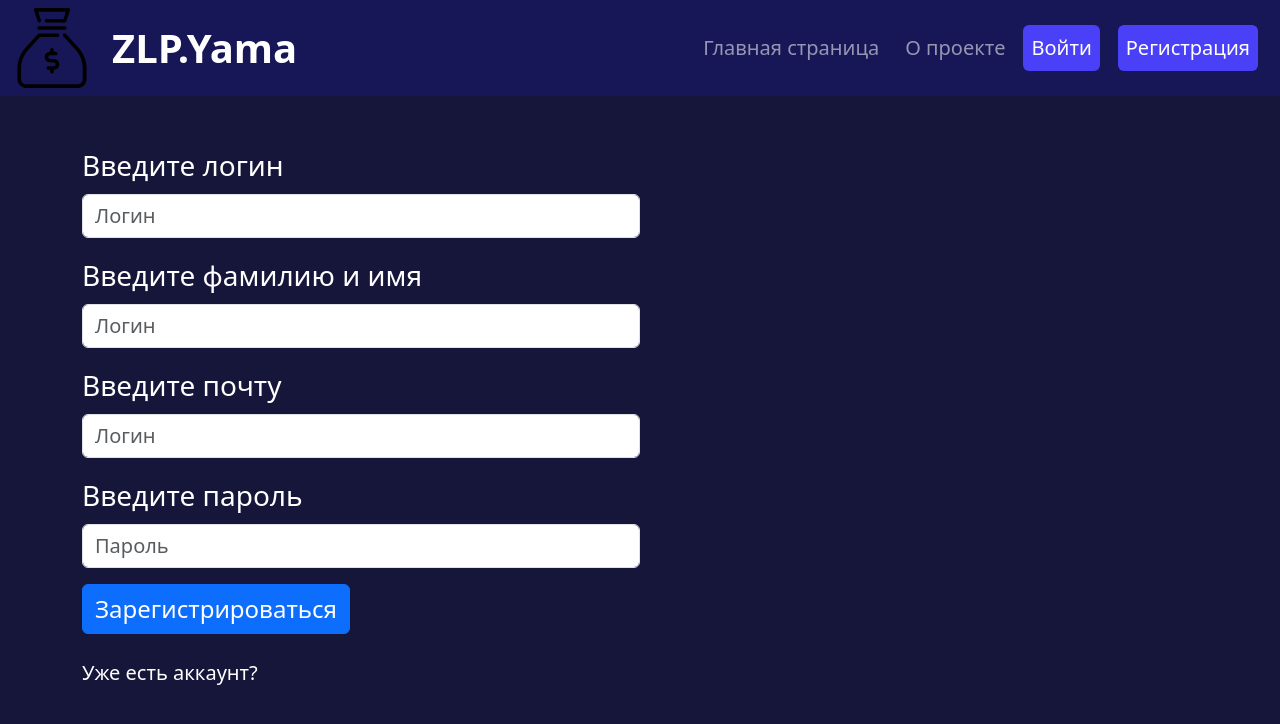
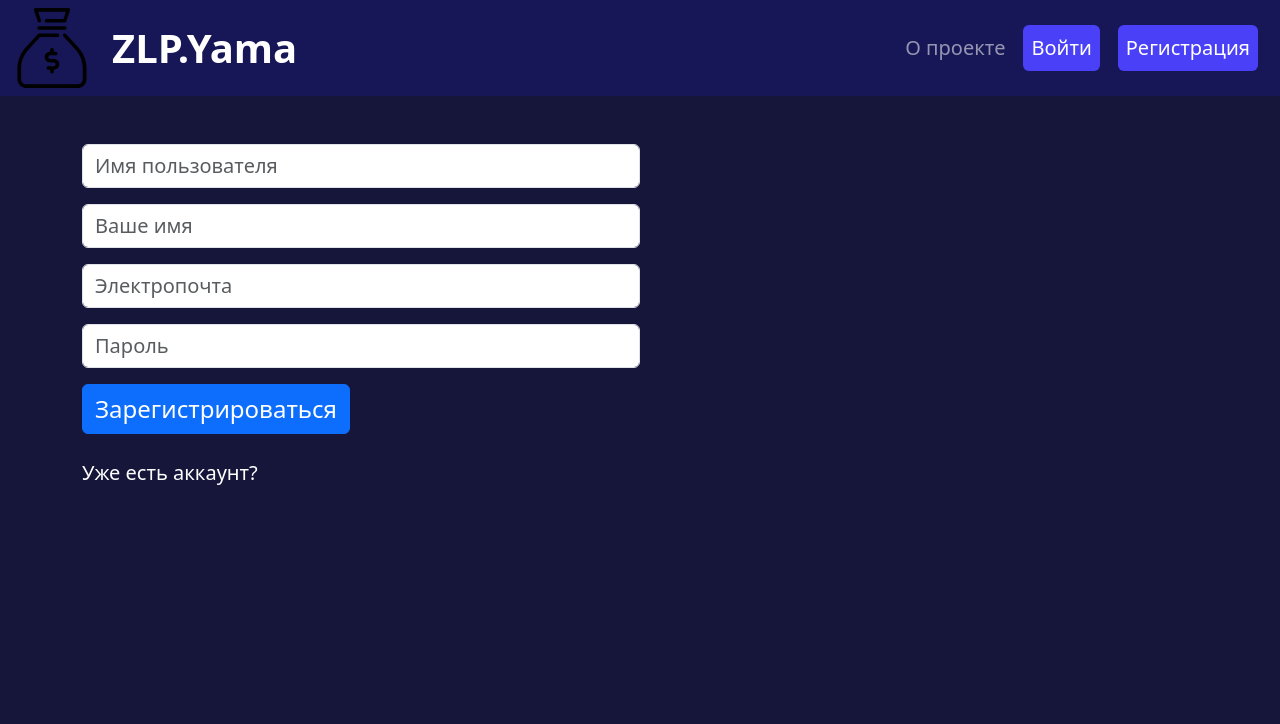
Before and after one commit to re1zh/zlp.yama, a Django app: page /accounts/registration in a window 1280 px wide. Shown: the top 724 px of the page. Run offline with Django 5.2, Linux system fonts and the light colour scheme.

Commit message:
Add registration

```diff
--- a/yama/main/models.py
+++ b/yama/main/models.py
@@ -1,4 +1,5 @@
 from django.db import models
+from django.contrib.auth.models import User
 
 
 class Debt(models.Model):
--- a/yama/main/templates/index.html
+++ b/yama/main/templates/index.html
@@ -6,11 +6,11 @@
     <div class="container text-center my-5">
         <div class="row justify-content-center">
             <div class="col-md-8">
-                <img src="static/main/img/main_pic.png" alt="Главное изображение" class="img-fluid rounded-pill mb-4">
+                <img src="static/main/img/main.png" alt="Главное изображение" class="img-fluid rounded-pill mb-4">
                 <h1>Избавьтесь от долгов навсегда</h1>
                 <p class="lead">Сделайте это легко и весело с Долговой Ямой</p>
                 <div>
-                    <a href="/accounts/registration" class="btn btn-custom btn-lg me-2">Начать</a>
+                    <a href="{% url 'registration' %}" class="btn btn-custom btn-lg me-2">Начать</a>
                     <a href="{% url 'about' %}" class="btn btn-outline-light btn-lg">Узнать больше</a>
                 </div>
             </div>
--- a/yama/main/templates/layout.html
+++ b/yama/main/templates/layout.html
@@ -20,17 +20,17 @@
             </button>
             <div class="collapse navbar-collapse" id="navbarNav">
                 <ul class="navbar-nav ms-auto">
-                    <li class="nav-item">
-                        <a class="nav-link fs-5" href="{% url 'home' %}">Главная страница</a>
-                    </li>
+{#                    <li class="nav-item">#}
+{#                        <a class="nav-link fs-5" href="{% url 'home' %}">Главная страница</a>#}
+{#                    </li>#}
                     <li class="nav-item">
                         <a class="nav-link fs-5" href="{% url 'about' %}">О проекте</a>
                     </li>
                     <li class="nav-item">
-                        <a class="nav-link btn btn-custom fs-5" href="/accounts/login">Войти</a>
+                        <a class="nav-link btn btn-custom fs-5" href="{% url 'login' %}">Войти</a>
                     </li>
                     <li class="nav-item">
-                        <a class="nav-link btn btn-custom ms-2 fs-5" href="/accounts/registration">Регистрация</a>
+                        <a class="nav-link btn btn-custom ms-2 fs-5" href="{% url 'registration' %}">Регистрация</a>
                     </li>
                 </ul>
             </div>
--- a/yama/main/templates/registration/registration.html
+++ b/yama/main/templates/registration/registration.html
@@ -5,25 +5,26 @@
 {% block base %}
     <div class="container my-5 mx-auto">
         <form method="post">
+            {% csrf_token %}
             <div class="mb-3 justify-content-center">
-                <label for="login" class="form-label fs-3">Введите логин</label>
-                <input type="text" class="form-control w-50 fs-5" id="login" placeholder="Логин">
+{#                <label for="login" class="form-label fs-3">Введите логин</label>#}
+                <input type="text" class="form-control w-50 fs-5" id="username" name="username" placeholder="Имя пользователя">
             </div>
             <div class="mb-3 justify-content-center">
-                <label for="login" class="form-label fs-3">Введите фамилию и имя</label>
-                <input type="text" class="form-control w-50 fs-5" id="name_lastname" placeholder="Логин">
+{#                <label for="login" class="form-label fs-3">Введите имя</label>#}
+                <input type="text" class="form-control w-50 fs-5" id="lastname" name="lastname" placeholder="Ваше имя">
             </div>
             <div class="mb-3 justify-content-center">
-                <label for="login" class="form-label fs-3">Введите почту</label>
-                <input type="text" class="form-control w-50 fs-5" id="email" placeholder="Логин">
+{#                <label for="login" class="form-label fs-3">Введите почту</label>#}
+                <input type="text" class="form-control w-50 fs-5" id="email" name="email" placeholder="Электропочта">
             </div>
             <div class="mb-3">
-                <label for="password" class="form-label fs-3">Введите пароль</label>
-                <input type="password" class="form-control w-50 fs-5" id="password" placeholder="Пароль">
+{#                <label for="password" class="form-label fs-3">Введите пароль</label>#}
+                <input type="password" class="form-control w-50 fs-5" id="password" name="password" placeholder="Пароль">
             </div>
             <button type="submit" class="btn btn-primary fs-4">Зарегистрироваться</button>
         </form>
-        <p class="fs-5 my-4"><a href="/accounts/registration" class="registertext">Уже есть аккаунт?</a></p>
+        <p class="fs-5 my-4"><a href="{% url 'login' %}" class="registertext">Уже есть аккаунт?</a></p>
     </div>
 
 {% endblock %}
--- a/yama/main/views.py
+++ b/yama/main/views.py
@@ -1,5 +1,7 @@
 from django.shortcuts import render
-# from django.http import HttpResponse
+from django.http import HttpResponse, HttpResponseRedirect
+from django.contrib.auth.models import User
+from django.conf import settings
 
 
 def index(request):
@@ -11,4 +13,16 @@ def about(request):
 
 
 def registration(request):
-    return render(request, 'registration/registration.html')
+    if request.method == 'GET':
+        return render(request, 'registration/registration.html')
+    elif request.method == 'POST':
+        user = User.objects.create_user(
+            request.POST.get('username'),
+            request.POST.get('email'),
+            request.POST.get('password'),
+            # request.POST,
+        )
+        user.save()
+        return HttpResponseRedirect(settings.LOGIN_URL)
+    else:
+        return HttpResponse(f'Method {request.method} not allowed', status=405)
--- /dev/null
+++ b/yama/requirements.txt
@@ -0,0 +1,3 @@
+asgiref~=3.8.1
+Django~=5.0.6
+sqlparse~=0.5.0
```
Also changed, not shown: yama/main/templates/registration/login.html (+4 -4 lines), yama/yama/settings.py (+8 -8 lines), yama/main/static/main/img/main.png (added), yama/main/static/main/img/main_pic.png (deleted).
